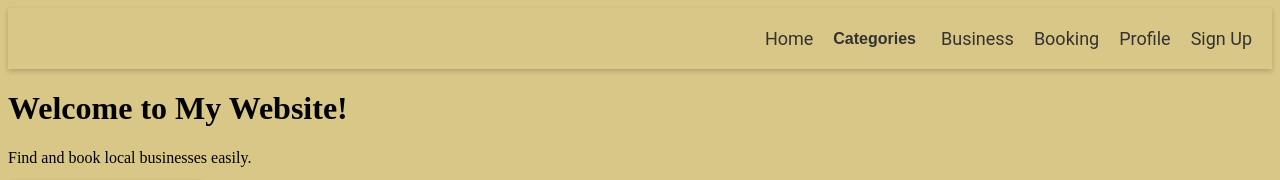
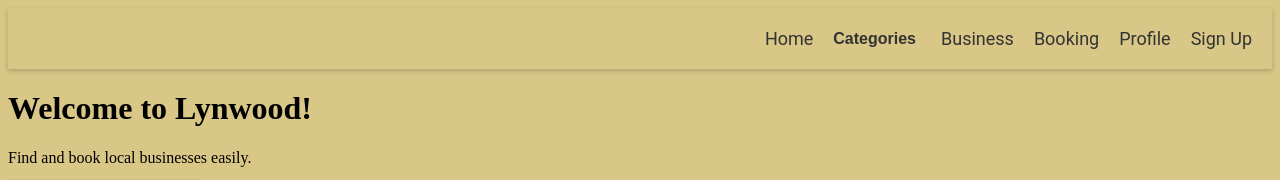
Before and after one commit to KttKrl/htmlCalendar2, a plain HTML site: page index.html in a window 1280 px wide. Shown: the top 180 px of the page. Drawn offline with Linux system fonts and the light colour scheme.

Commit message:
changed welome text

```diff
--- a/index.html
+++ b/index.html
@@ -25,7 +25,7 @@
       </nav>
 
   <main>
-    <h1>Welcome to My Website!</h1>
+    <h1>Welcome to Lynwood!</h1>
     <p>Find and book local businesses easily.</p>
 
     <form>
```
